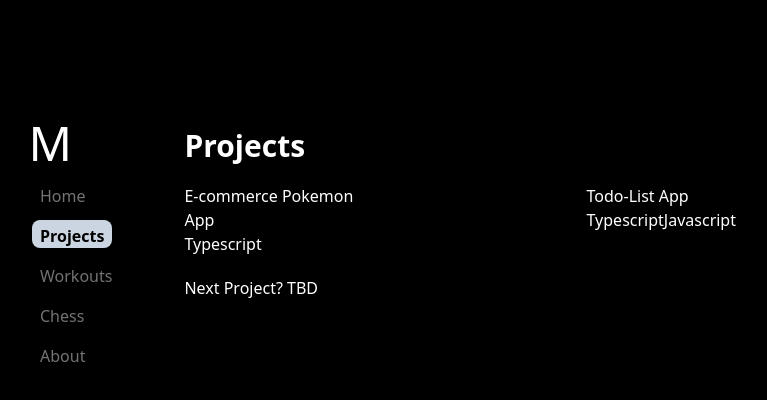
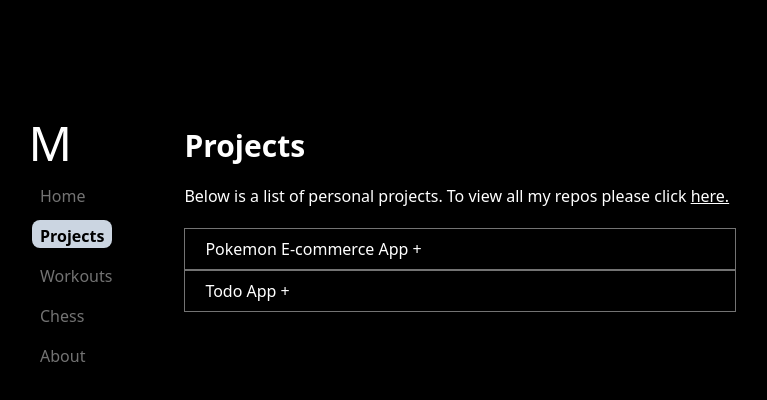
Before and after one commit to marcus-biddle/marsbid.io, a Next.js app in the folder portfolio/: page /projects in a window 1280 px wide. Shown: the top 400 px of the page, without its empty margins (256-1023 px from the left). Built offline with nearby package versions, Linux system fonts and the light colour scheme; a web font is replaced by a local one.

Commit message:
added accordion to projects page

```diff
--- a/portfolio/data/projects.tsx
+++ b/portfolio/data/projects.tsx
@@ -1,6 +1,29 @@
-export const projects = [
+export interface Data {
+    title: string,
+    languages: {
+        name: string;
+        icon: string;
+    }[],
+    framework: {
+        name: string;
+        icon: string;
+    },
+    backend: {
+        used: boolean;
+        name: string;
+    },
+    description: string,
+    additionalInfo: string[],
+    img: ''
+}
+
+export interface AccordionData {
+    data: Data[]
+}
+
+export const projects: Data[] = [
     {
-        title: 'E-commerce Pokemon App',
+        title: 'Pokemon E-commerce App',
         languages: [
             {
                 name: 'Typescript',
@@ -11,14 +34,12 @@ export const projects = [
         backend: { used: false, name: ''},
         description: 'Lorem ipsum dolor sit amet, consectetur adipiscing elit, sed do eiusmod tempor incididunt ut labore et dolore magna aliqua. Ut enim ad minim veniam, quis nostrud exercitation ullamco laboris nisi ut aliquip ex ea commodo consequat. Duis aute irure dolor in reprehenderit in voluptate velit esse cillum dolore eu fugiat nulla pariatur. Excepteur sint occaecat cupidatat non proident, sunt in culpa qui officia deserunt mollit anim id est laborum',
         additionalInfo: [
-            {
-                info: 'Decided to go with the CSS-in-JS approach by useing styled components instead of css modules. This is helpful because I can incorporate JS/TS logic into it. However, the con to this approach is that it needs to be added to the DOM and will slow down rendering.'
-            }
+            'Decided to go with the CSS-in-JS approach by useing styled components instead of css modules. This is helpful because I can incorporate JS/TS logic into it. However, the con to this approach is that it needs to be added to the DOM and will slow down rendering.'
         ],
         img: '',
     },
     {
-        title: 'Todo-List App',
+        title: 'Todo App',
         languages: [
             {
                 name: 'Typescript',
@@ -32,13 +53,8 @@ export const projects = [
         framework: { name: 'React', icon: ''},
         backend: { used: true, name: 'MongoDb'},
         description: 'Lorem ipsum dolor sit amet, consectetur adipiscing elit, sed do eiusmod tempor incididunt ut labore et dolore magna aliqua. Ut enim ad minim veniam, quis nostrud exercitation ullamco laboris nisi ut aliquip ex ea commodo consequat. Duis aute irure dolor in reprehenderit in voluptate velit esse cillum dolore eu fugiat nulla pariatur. Excepteur sint occaecat cupidatat non proident, sunt in culpa qui officia deserunt mollit anim id est laborum',
-        additionalInfo: [
-            {
-                info: 'Decided to go with the CSS-in-JS approach by useing styled components instead of css modules. This is helpful because I can incorporate JS/TS logic into it. However, the con to this approach is that it needs to be added to the DOM and will slow down rendering.',
-            },
-            {
-                info: 'Server is hosted on Atlas. It follows a basic MVC pattern.',
-            },
+        additionalInfo: ['Decided to go with the CSS-in-JS approach by useing styled components instead of css modules. This is helpful because I can incorporate JS/TS logic into it. However, the con to this approach is that it needs to be added to the DOM and will slow down rendering.',
+        'Server is hosted on Atlas. It follows a basic MVC pattern.',
         ],
         img: ''
     },
--- a/portfolio/src/pages/projects/index.tsx
+++ b/portfolio/src/pages/projects/index.tsx
@@ -1,5 +1,6 @@
 import { Metadata } from "next";
 import { projects } from "../../../data/projects";
+import Accordion from "../../../utils/accordian";
 
 export const metadata: Metadata = {
     title: 'Projects',
@@ -8,29 +9,17 @@ export const metadata: Metadata = {
 
 export default function Projects() {
     return (
-        <section>
+        <section className="w-full">
             <h1 className='text-3xl font-bold'>Projects</h1>
-            <div className="my-5 flex flex-row gap-x-52">
-                {projects.map((project) => {
-                    return (
-                        <a
-                        key={project.title}
-                        className=''>
-                            <header>{project.title}</header>
-                            <section className='flex flex-row'>
-                                {project.languages.map((language) => {
-                                    return (
-                                        <div key={language.name} >
-                                            {language.name}
-                                        </div>
-                                    )
-                                })}
-                            </section>
-                        </a>
-                    )
-                })}
-            </div>
-            <div>Next Project? TBD</div>
+            <p className=' my-5'>Below is a list of personal projects. To view all my repos please click{' '}
+            <a
+            href='https://github.com/marcus-biddle'
+            className='cursor-pointer underline'
+            >
+                here.
+            </a>
+            </p>
+            <Accordion open={false} data={projects}/>
         </section>
     )
 }
--- a/portfolio/tailwind.config.js
+++ b/portfolio/tailwind.config.js
@@ -4,6 +4,7 @@ module.exports = {
     "./app/**/*.{js,ts,jsx,tsx}",
     "./pages/**/*.{js,ts,jsx,tsx}",
     "./components/**/*.{js,ts,jsx,tsx}",
+    "./utils/**/*.{js,ts,jsx,tsx}",
 
     // Or if using `src` directory:
     "./src/**/*.{js,ts,jsx,tsx}",
--- /dev/null
+++ b/portfolio/utils/accordian.tsx
@@ -0,0 +1,76 @@
+import { useEffect, useState } from "react";
+import { Data } from "../data/projects"
+
+interface AccordionProps {
+    open: boolean;
+    data: Data[];
+}
+
+interface PanelProps {
+    open: boolean;
+    index: number;
+    header: string;
+    children: React.ReactNode[];
+    activeTab: number;
+    activePanel(index: number): void;
+}
+
+const Panel = ({
+    open,
+    index,
+    header,
+    children,
+    activeTab,
+    activePanel
+ }: PanelProps) => {
+    const [height, setHeight] = useState(0);
+    const [active, setActive] = useState(open);
+
+    const isActive = activeTab === index;
+
+    return (
+        <div aria-expanded={isActive}>
+            <button role={"tab"} className=' border border-solid border-neutral-500 w-full text-left pl-5 py-2' onClick={() => activePanel(index)}>
+                <div className={''}>{header} +</div>
+            </button>
+            {isActive ?
+                <div aria-hidden={isActive}>
+                    <div>{children}</div>
+                </div>
+            : null
+            }
+        </div>
+    )
+};
+
+export default function Accordion({ data, open }: AccordionProps) {
+    const [activeTab, setActiveTab] = useState(-1)
+    return (
+        <>
+        <ul>
+            {Object.values(data).map((item: Data, index) => {
+                return (
+                    <div key={item.title} >
+                        <Panel
+                        open={open}
+                        header={item.title}
+                        index={index}
+                        activeTab={activeTab}
+                        activePanel={(i: number): void => {
+                            setActiveTab(activeTab === i ? -1 : i)
+                        }}
+                        >
+                            <div>
+                                {item.description}
+                            </div>
+                            <div>
+                                {item.additionalInfo[0]}
+                            </div>
+                        </Panel>
+                    </div>
+                )
+            })}
+        </ul>
+        </>
+    )
+}
```
